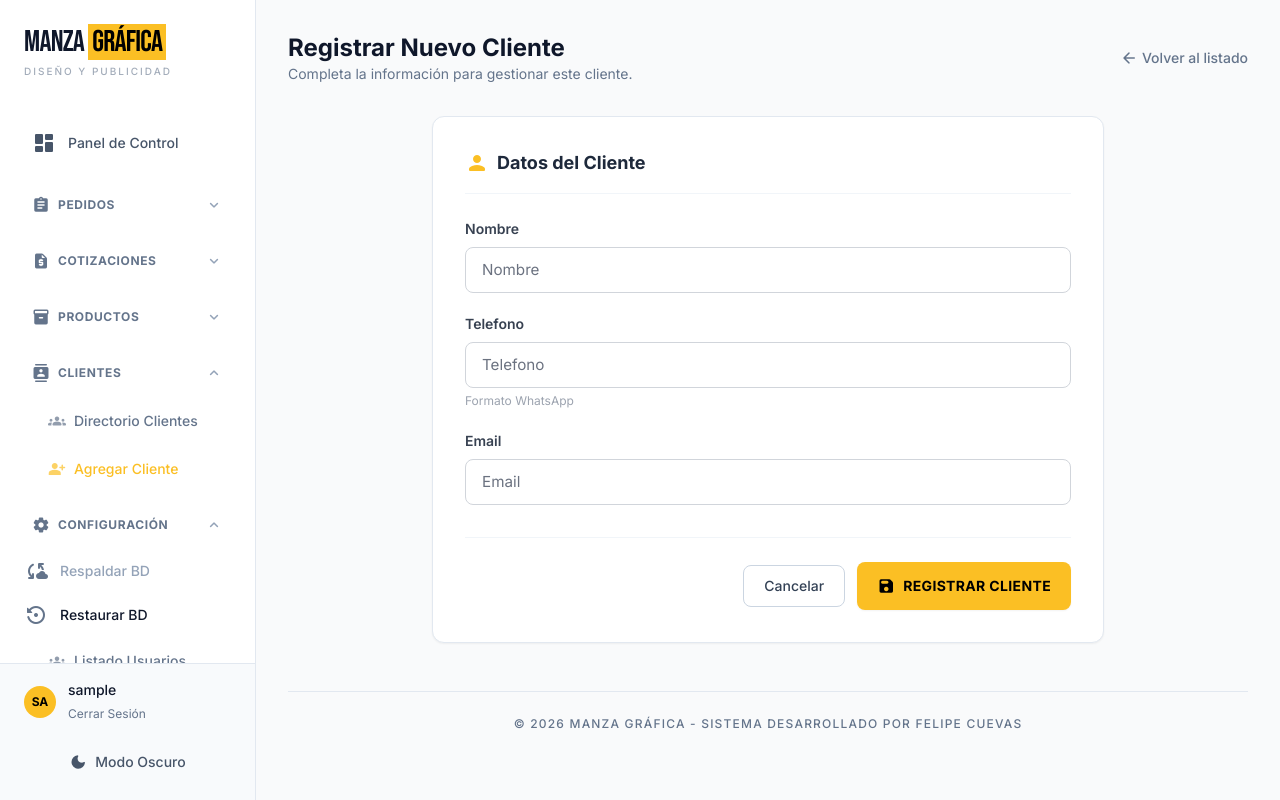
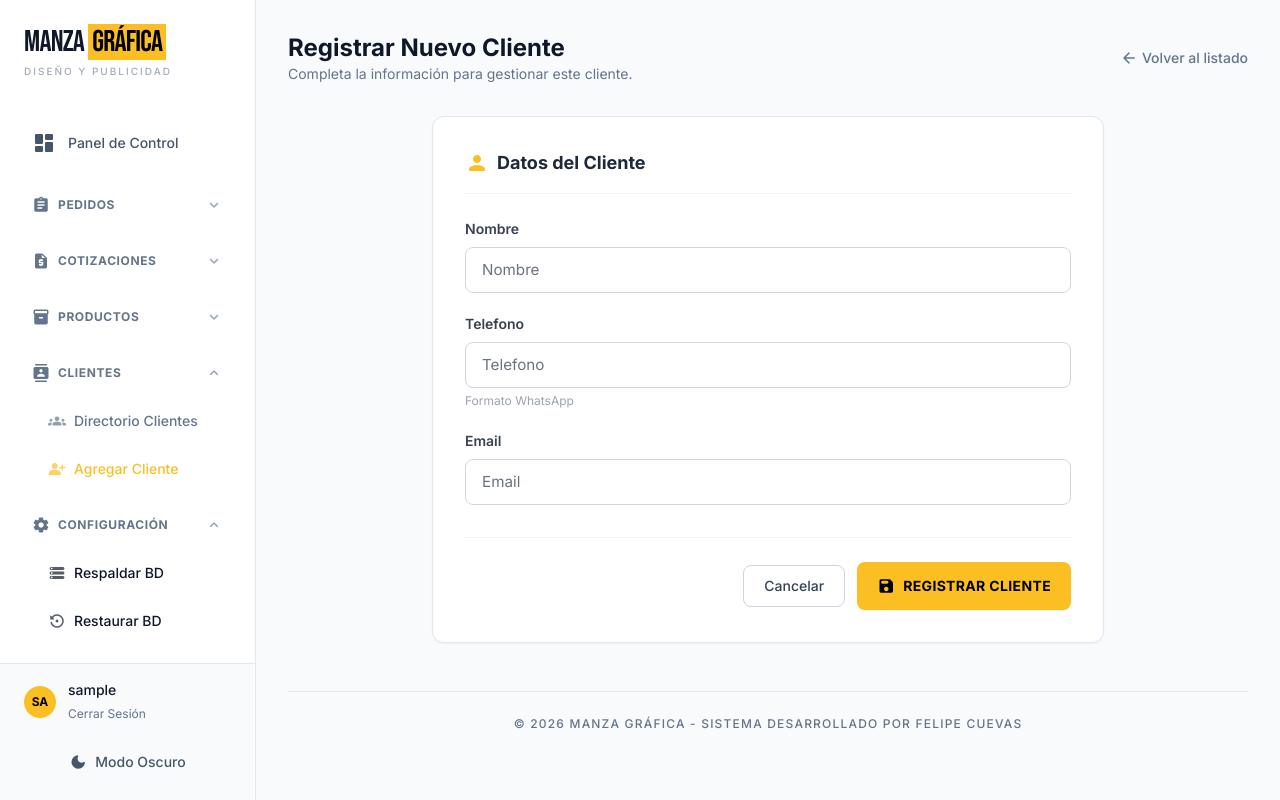
Before and after one commit to ffelipecuevasc/ManzagraficaPedidosApp, a Django app: page /clientes/nuevo/ in a window 1280 px wide, after a click that opens the changed part. Run offline with Django 5.2, Linux system fonts and the light colour scheme; the visitor is signed in with stand-in values (Sample User, id 1); some libraries are stand-ins or nearby versions.

Commit message:
Parce: Mini arreglo de estilos en la barra de navegación.

```diff
--- a/pedidos/templates/pedidos/base.html
+++ b/pedidos/templates/pedidos/base.html
@@ -173,16 +173,17 @@
             </button>
             <div id="menu-configuracion" class="accordion-content hidden space-y-1 mt-1">
                 <a href="{% url 'respaldar_bd' %}"
-                   class="group flex items-center px-2 py-2 text-sm font-medium rounded-md transition-all {% if request.resolver_match.url_name == 'respaldar_bd' or request.resolver_match.url_name == 'generar_respaldo_bd' %}text-primary font-bold bg-white/5{% else %}text-slate-400 hover:text-white hover:bg-white/5{% endif %}">
-                    <span class="material-icons-round mr-3 transition-colors {% if request.resolver_match.url_name == 'respaldar_bd' %}text-primary{% else %}text-slate-500 group-hover:text-blue-400{% endif %}">cloud_sync</span>
+                   class="flex items-center pl-8 pr-3 py-2 text-sm font-medium rounded-md transition-colors group/item{% if request.resolver_match.url_name == 'respaldar_bd' or request.resolver_match.url_name == 'generar_respaldo_bd' %}text-primary{% else %}text-slate-500 dark:text-slate-400 hover:text-slate-900 dark:hover:text-white{% endif %}">
+                    <span class="material-icons-round text-lg mr-2 opacity-70 group-hover/item:opacity-100">storage</span>
                     Respaldar BD
                 </a>
 
                 <a href="{% url 'restaurar_bd' %}"
-                   class="group flex items-center px-2 py-2 text-sm font-medium rounded-md transition-all mt-1{% if request.resolver_match.url_name == 'restaurar_bd' %}text-primary font-bold bg-white/5{% else %}text-slate-400 hover:text-red-400 hover:bg-red-500/10{% endif %}">
-                    <span class="material-icons-round mr-3 transition-colors {% if request.resolver_match.url_name == 'restaurar_bd' %}text-primary{% else %}text-slate-500 group-hover:text-red-500{% endif %}">settings_backup_restore</span>
+                   class="flex items-center pl-8 pr-3 py-2 text-sm font-medium rounded-md transition-colors group/item{% if request.resolver_match.url_name == 'restaurar_bd' %}text-primary{% else %}text-slate-500 dark:text-slate-400 hover:text-slate-900 dark:hover:text-white{% endif %}">
+                    <span class="material-icons-round text-lg mr-2 opacity-70 group-hover/item:opacity-100">settings_backup_restore</span>
                     Restaurar BD
                 </a>
+
                 <a href="#"
                    class="flex items-center pl-8 pr-3 py-2 text-sm font-medium rounded-md text-slate-500 dark:text-slate-400 hover:text-slate-900 dark:hover:text-white transition-colors group/item">
                     <span class="material-icons-round text-lg mr-2 opacity-70 group-hover/item:opacity-100">groups</span>
```
